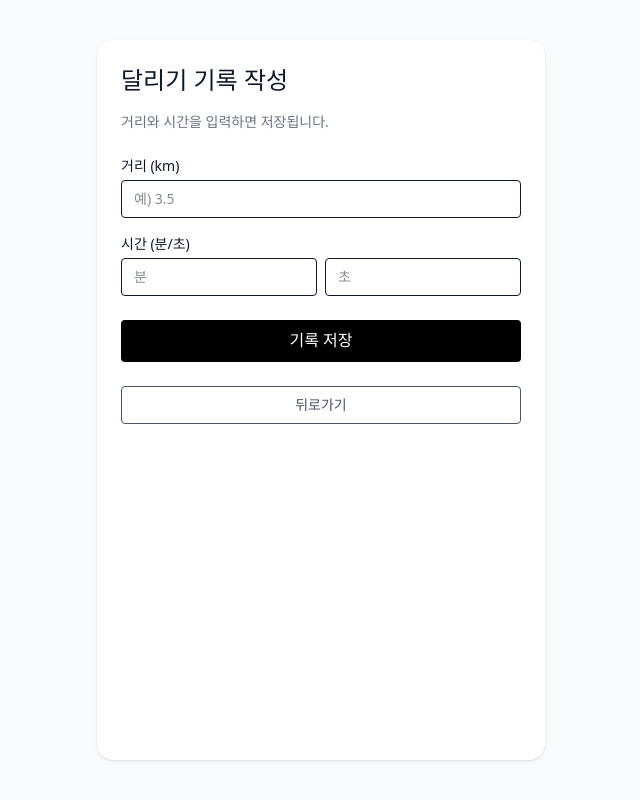
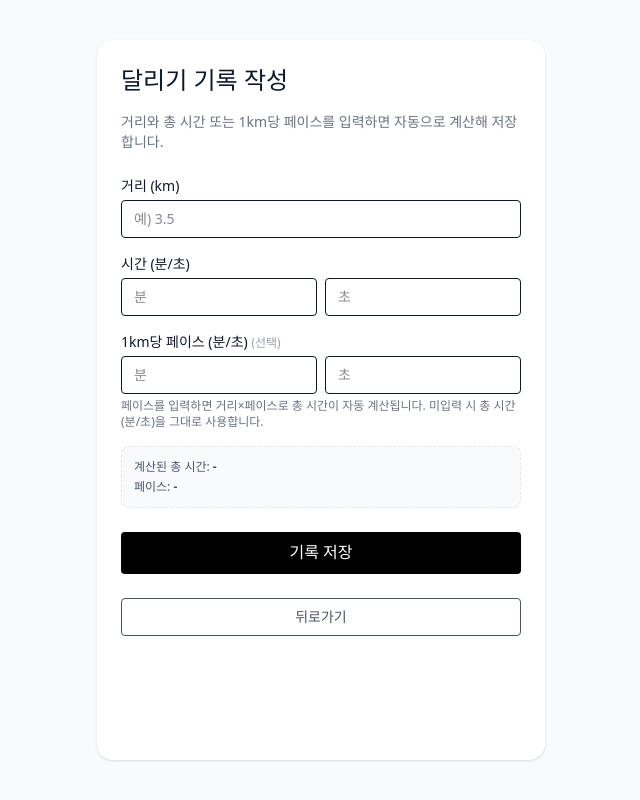
Before and after one commit to ajoujoonhee/RunRoyal, a React (Vite) app in the folder client/: page /runs/new in a window 1280 px wide. Shown: the whole page, without its empty margins (319-959 px from the left). Built offline with nearby package versions, Linux system fonts and the light colour scheme; no server answers; sample sign-in values are in the browser's storage.

Commit message:
km당 시간 pace 추가기능 구현

```diff
--- a/client/src/pages/Dashboard.jsx
+++ b/client/src/pages/Dashboard.jsx
@@ -447,6 +447,18 @@ export default function Dashboard() {
                     />
                   </div>
                   <p className="text-[11px] text-gray-500 mt-1">예: 25분 30초 → 분=25, 초=30</p>
+                  {(() => {
+                    const d = Number(distance);
+                    const totalSec = Number(timeMin || 0) * 60 + Number(timeSecInput || 0);
+                    const paceText = d > 0 && totalSec > 0 ? formatPace(totalSec, d) : null;
+                    return (
+                      paceText && (
+                        <div className="text-[11px] text-indigo-600 mt-1">
+                          자동 계산 페이스: <span className="font-semibold">{paceText}</span>
+                        </div>
+                      )
+                    );
+                  })()}
                 </div>
               </div>
 
--- a/client/src/pages/RunCreate.jsx
+++ b/client/src/pages/RunCreate.jsx
@@ -9,8 +9,25 @@ export default function RunCreate() {
   const [distance, setDistance] = useState("");
   const [minutes, setMinutes] = useState("");
   const [seconds, setSeconds] = useState("");
+  const [paceMinutes, setPaceMinutes] = useState("");
+  const [paceSeconds, setPaceSeconds] = useState("");
   const [error, setError] = useState("");
   const [loading, setLoading] = useState(false);
+
+  const formatTime = (sec) => {
+    if (!sec && sec !== 0) return "-";
+    const m = Math.floor(sec / 60);
+    const s = sec % 60;
+    return `${m}m ${s}s`;
+  };
+
+  const formatPace = (time, dist) => {
+    if (!time || !dist) return "-";
+    const paceSec = time / dist;
+    const m = Math.floor(paceSec / 60);
+    const s = Math.round(paceSec % 60);
+    return `${m}m ${s}s/km`;
+  };
 
   const handleSubmit = async (e) => {
     e.preventDefault();
@@ -19,19 +36,34 @@ export default function RunCreate() {
     const d = parseFloat(distance);
     const min = parseInt(minutes || "0", 10);
     const sec = parseInt(seconds || "0", 10);
+    const paceMinVal = parseInt(paceMinutes || "0", 10);
+    const paceSecVal = parseInt(paceSeconds || "0", 10);
 
     if (!d || d <= 0) {
       setError("거리가 0보다 커야 합니다.");
       return;
     }
     if (min < 0 || sec < 0 || sec >= 60) {
-      setError("시간 형식이 올바르지 않습니다. (초는 0~59)");
+      setError("총 시간 형식이 올바르지 않습니다. (초는 0~59)");
+      return;
+    }
+    if (paceMinVal < 0 || paceSecVal < 0 || paceSecVal >= 60) {
+      setError("페이스 형식이 올바르지 않습니다. (초는 0~59)");
       return;
     }
 
-    const timeSec = min * 60 + sec;
-    if (timeSec <= 0) {
-      setError("초 시간은 0초보다 크거나 같아야 합니다.");
+    let timeSec = min * 60 + sec;
+    const paceTotalSec = paceMinVal * 60 + paceSecVal;
+    const hasPaceInput = paceMinutes !== "" || paceSeconds !== "";
+
+    if (hasPaceInput) {
+      if (paceTotalSec <= 0) {
+        setError("페이스는 0보다 커야 합니다.");
+        return;
+      }
+      timeSec = Math.round(d * paceTotalSec);
+    } else if (timeSec <= 0) {
+      setError("총 시간은 0초보다 커야 합니다.");
       return;
     }
 
@@ -61,7 +93,7 @@ export default function RunCreate() {
       <div className="w-full max-w-md bg-white rounded-2xl shadow p-6">
         <h1 className="text-2xl font-bold mb-4">달리기 기록 작성</h1>
         <p className="text-sm text-gray-500 mb-6">
-          거리와 시간을 입력하면 저장됩니다.
+          거리와 총 시간 또는 1km당 페이스를 입력하면 자동으로 계산해 저장합니다.
         </p>
 
         <form onSubmit={handleSubmit} className="space-y-4">
@@ -105,6 +137,57 @@ export default function RunCreate() {
             </div>
           </div>
 
+          <div>
+            <label className="block text-sm font-medium mb-1">
+              1km당 페이스 (분/초) <span className="text-gray-400 text-xs">(선택)</span>
+            </label>
+            <div className="flex gap-2">
+              <input
+                type="number"
+                min="0"
+                value={paceMinutes}
+                onChange={(e) => setPaceMinutes(e.target.value)}
+                className="w-1/2 border rounded px-3 py-2 text-sm"
+                placeholder="분"
+              />
+              <input
+                type="number"
+                min="0"
+                max="59"
+                value={paceSeconds}
+                onChange={(e) => setPaceSeconds(e.target.value)}
+                className="w-1/2 border rounded px-3 py-2 text-sm"
+                placeholder="초"
+              />
+            </div>
+            <p className="text-xs text-gray-500 mt-1">
+              페이스를 입력하면 거리×페이스로 총 시간이 자동 계산됩니다. 미입력 시 총 시간(분/초)을 그대로 사용합니다.
+            </p>
+          </div>
+
+          <div className="text-xs text-gray-600 bg-slate-50 border border-dashed border-slate-200 rounded-lg p-3">
+            {(() => {
+              const d = parseFloat(distance || "0");
+              const min = parseInt(minutes || "0", 10);
+              const sec = parseInt(seconds || "0", 10);
+              const paceMinVal = parseInt(paceMinutes || "0", 10);
+              const paceSecVal = parseInt(paceSeconds || "0", 10);
+              const hasPaceInput = paceMinutes !== "" || paceSeconds !== "";
+              const paceTotal = paceMinVal * 60 + paceSecVal;
+              const timeFromPace = d > 0 && paceTotal > 0 ? Math.round(d * paceTotal) : null;
+              const totalTime = hasPaceInput ? timeFromPace : min * 60 + sec;
+              const paceDisplay =
+                d > 0 && (totalTime || 0) > 0 ? formatPace(totalTime, d) : hasPaceInput ? formatPace(paceTotal, 1) : "-";
+
+              return (
+                <ul className="space-y-1">
+                  <li>계산된 총 시간: <span className="font-semibold">{totalTime && totalTime > 0 ? formatTime(totalTime) : "-"}</span></li>
+                  <li>페이스: <span className="font-semibold">{paceDisplay}</span></li>
+                </ul>
+              );
+            })()}
+          </div>
+
           {error && (
             <div className="text-sm text-red-500">
               {error}
```
